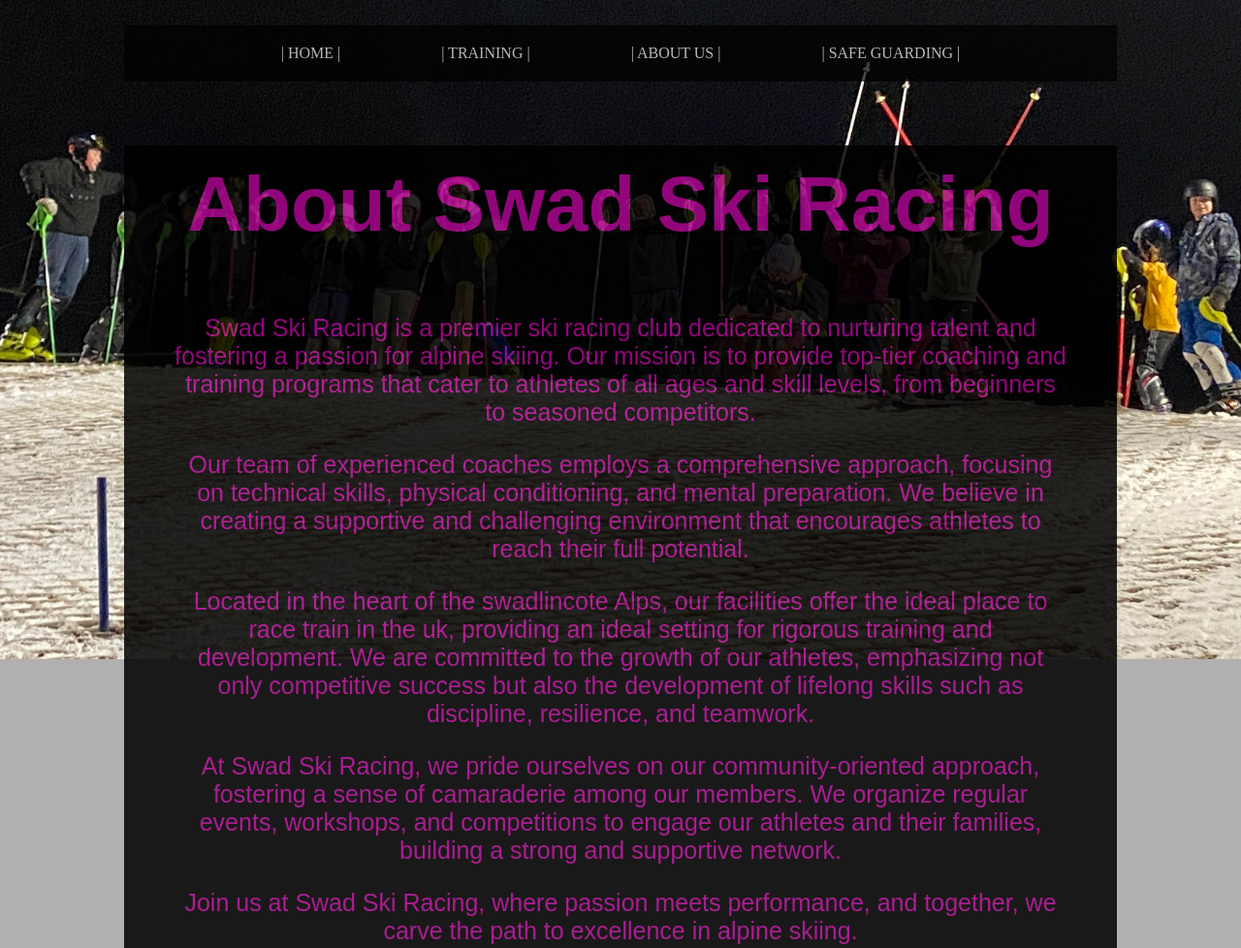
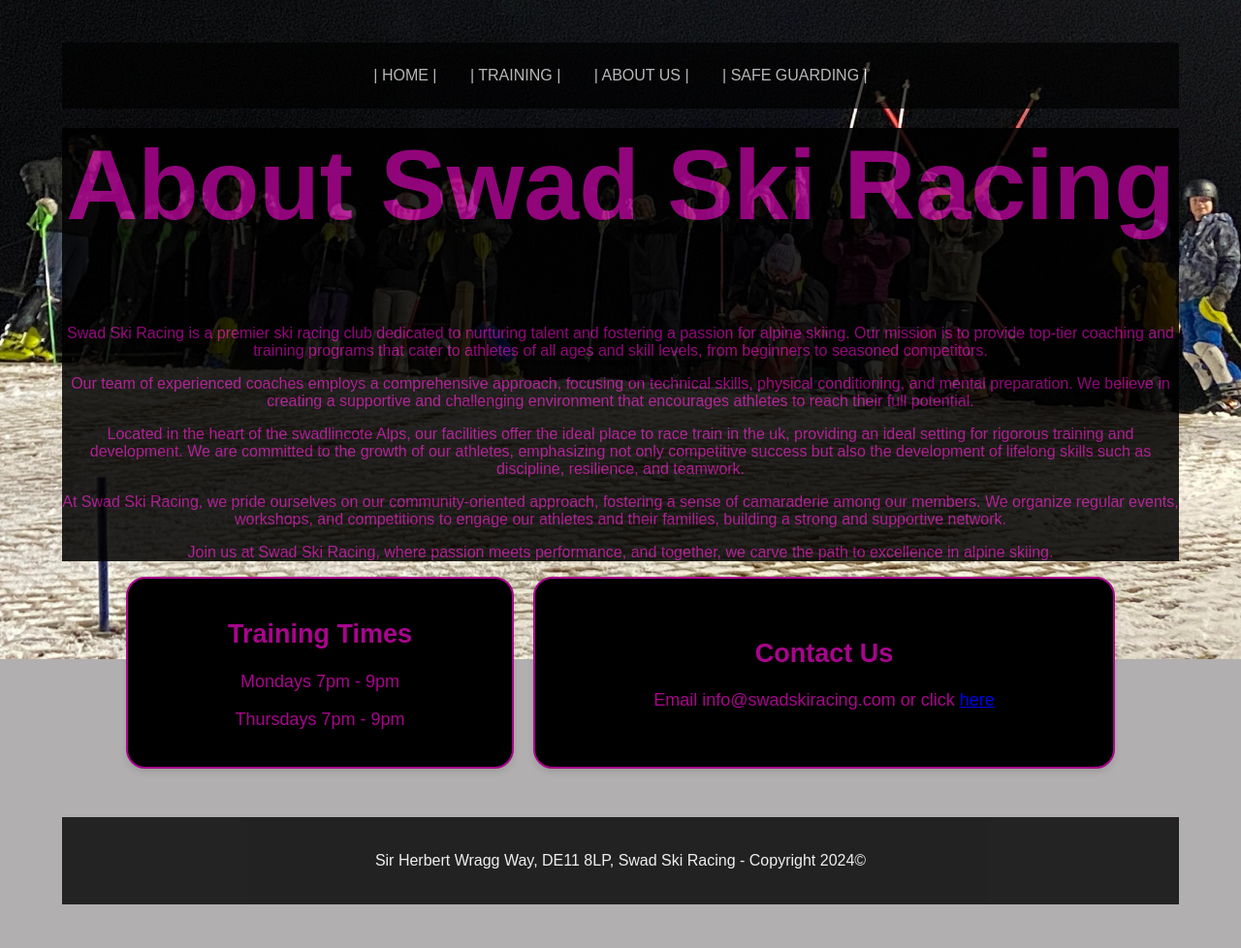
Before and after one commit to Swad-Ski-Racing/swadskiracing, a website: page about.html in a window 1280 px wide. Shown: the part 200-1178 px from the top of the page at 97% size. After the commit the page ends 1133 px from the top, so only its background shows below. Drawn offline with Linux system fonts and the light colour scheme.

Commit message:
Update aboutstyle.css

```diff
--- a/aboutstyle.css
+++ b/aboutstyle.css
@@ -1,133 +1,140 @@
 html {
     height: 100%;
+    box-sizing: border-box;
 }
 
-
+*, *:before, *:after {
+    box-sizing: inherit;
+}
 body {
     background-color: #b1afaf;
     background-image: url(swad-background.jpg);
     background-size: cover;
     background-repeat: no-repeat;
     background-position: center;
+    margin: 0;
+    padding: 0;
+    font-family: Arial, Helvetica, sans-serif;
 }
 
 .box {
-    margin-left: auto;
-    margin-right: auto;
-    width: 1024px;
+    max-width: 1200px;
+    width: 90%;
+    margin: auto;
 }
 
-header{
+header {
     text-align: center;
-    height: 118px;
-
+    height: auto;
+    padding: 20px;
 }
 
 nav {
     background-color: black;
-    margin-top: 100px;
+    margin-top: 50px;
     opacity: 70%;
-    padding-top: 20px;
-    padding-bottom: 20px;
+    padding: 15px 0;
     text-align: center;
 }
 
 nav a {
     color: white;
     text-decoration: none;
-    padding-left: 50px;
-    padding-right: 50px;
-
+    padding: 10px 15px;
+    display: inline-block;
 }
 
 main {
     color: #a9048d;
     font-family: Arial, Helvetica, sans-serif;
-
-}
-nav a :hover {
-    cursor: pointer;
+    text-align: center;
 }
 
 
+
 section {
-    height: 855px;
+
     background-color: black;
     opacity: 85%;
     text-align: center;
 }
 
-section h1{
-    font-size: 80px;
-    padding-top: 15px;
+
+
+h1 {
+    font-size: 8vw;
+    margin-top: 20px;
 }
 
-section p {
-    padding-left: 50px;
-    padding-right: 50px;
-    font-size: 25px;
-
+.loctext h2 {
+    font-size: 6vw;
 }
 
+iframe {
+    max-width: 100%;
+    height: auto;
+}
 
 .infobox1 {
-    height: 200px;
-    margin-top: 100px;
+    display: flex;
+    flex-wrap: wrap;
+    justify-content: center;
+    gap: 20px;
+    margin-bottom: 20px;
+}
 
-    margin-bottom: 20px;
-    opacity: 60%;
-    display: flex;
-    flex-wrap: nowrap;
-    gap: 20px;
-}
 .text-box {
-
-    height: 200px;
     background-color: black;
     border: 2px solid #a9048d;
     border-radius: 20px;
-    display: flex;
-    justify-content: center;
-    align-items: center;
     box-shadow: 0 4px 6px rgba(0, 0, 0, 0.1);
     font-size: 18px;
     color: #a9048d;
     display: flex;
-    flex-wrap: nowrap;
-
-}
-
-.small-box {
-    width: 300px;
+    flex-direction: column;
+    align-items: center;
+    justify-content: center;
+    padding: 20px;
+    text-align: center;
+    width: 100%;
+    max-width: 400px;
 }
 
 .big-box {
-    width: 700px;
-}
-
-.bigtext {
-    font-size: 30px;
-    margin-left: 10px;
-    margin-right: 10px;
-}
-
-.bigtext p {
-    font-size: 20px;
-}
-
-.bigtext a {
-    color: #a9048d;
+    max-width: 600px;
 }
 
 footer {
     background-color: black;
     opacity: 80%;
     text-align: center;
+    padding: 20px;
+    margin-top: 50px;
+    color: white;
 }
 
-footer p {
-    padding-top: 20px;
-    padding-bottom: 20px;
-    margin-top: 100px;
-    font-size: 11px;
+@media (max-width: 768px) {
+    nav {
+        display: flex;
+        flex-direction: column;
+        align-items: center;
+    }
+
+    nav a {
+        padding: 10px;
+        font-size: 16px;
+    }
+
+    .infobox1 {
+        flex-direction: column;
+        align-items: center;
+    }
+
+    h1 {
+        font-size: 10vw;
+    }
+
+    .loctext h2 {
+        font-size: 7vw;
+    }
 }
```
